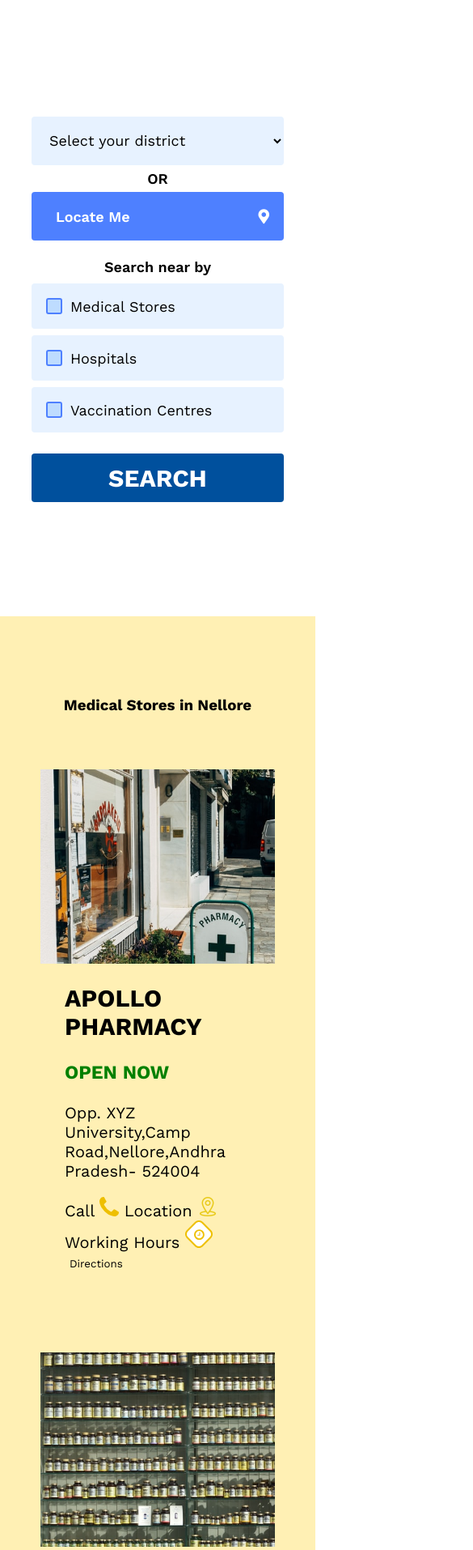
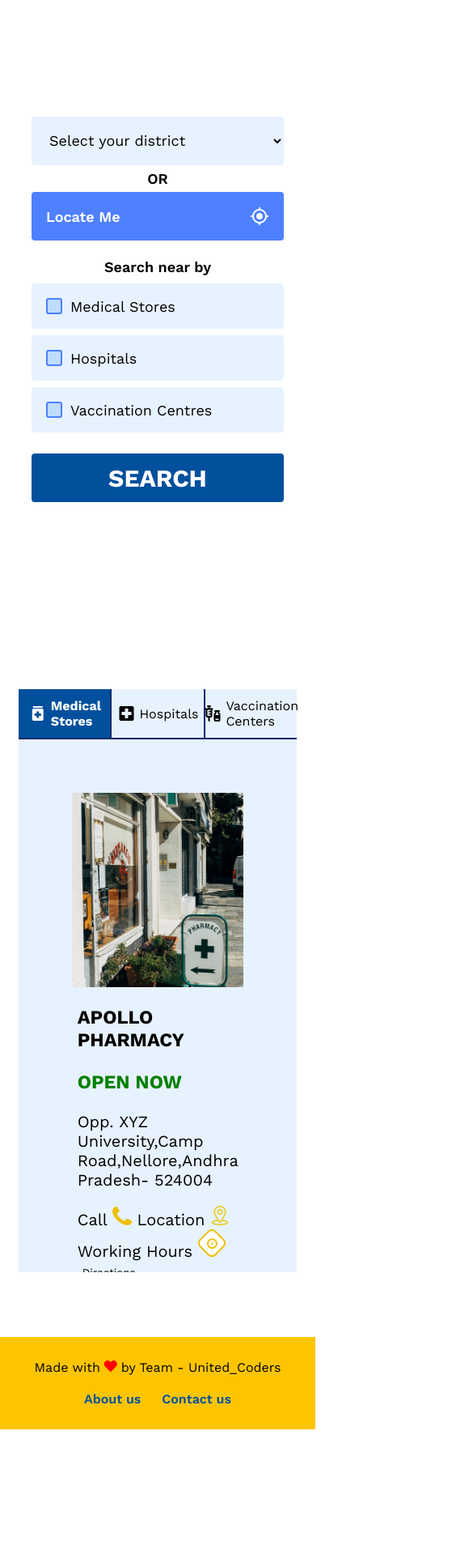
Before and after one commit to HanumaUkkadapu/covid-helpdesk-app, a plain HTML site: page index.html in a window 390 px wide. Shown: the part 83-1997 px from the top of the page at 81% size, 585 px wide, since content can reach past the window. After the commit the page ends 1848 px from the top, so only its background shows below. Drawn offline with nearby package versions, Linux system fonts and the light colour scheme.

Commit message:
Added Tab Layout & Custom Scrollbars

```diff
--- a/css/styles.css
+++ b/css/styles.css
@@ -13,6 +13,18 @@
 }
 * {
     box-sizing: border-box;
+    /*****/
+    scrollbar-width: thin;/*8px*/
+    scrollbar-color: var(--blue-crayola) var(--alicia-blue);
+}
+*::-webkit-scrollbar{
+    width: 8px;
+}
+*::-webkit-scrollbar-track{
+    background-color: var(--alicia-blue);
+}
+*::-webkit-scrollbar-thumb{
+    background-color: var(--blue-crayola);
 }
 .flex-cc {
     display: flex;
@@ -117,7 +129,7 @@
 nav ul li a {
     --acc-clr: var(--usafa-blue);
     padding: 6px 10px;
-    font-weight: bold;
+    font-weight: 600;
     color: var(--acc-clr);
     border: 2px solid transparent;
     transition: background 100ms ease-in-out;
@@ -133,6 +145,9 @@
 nav ul li a:focus {
     outline: none;
     border-color: var(--acc-clr);
+}
+nav ul li a > *{
+    margin-left: 4px;
 }
 
 /*** Menu Button ***/
@@ -181,8 +196,8 @@
     transform: translateX(-14px) translateY(-14px) rotate(-45deg);
 }
 
-section {
-    padding-top: 80px;
+body > section {
+    padding: 80px 0 0 0;
 }
 
 /*** Hanuma **********************/
@@ -214,15 +229,12 @@
     background: var(--alicia-blue);
 }
 #searchSection button {
-    transition: filter 80ms ease-in-out;
-}
-#searchSection button:hover {
-    filter: brightness(1.24);
+    transition: background-color 20ms ease-in-out;
 }
 #selectWrapper {
     align-items: center;
 }
-#selectWrapper span,
+#selectWrapper > span,
 #typeChkWrapper span {
     margin: 0 12px;
     font-weight: 600;
@@ -236,10 +248,19 @@
 }
 #locateMeBtn {
     color: white;
-    background: var(--blue-crayola);
+    background-color: var(--blue-crayola);
     font-weight: 600;
     justify-content: space-between;
     align-items: center;
+}
+#locateMeBtn:hover{
+    background-color: #7199ff;
+}
+#locateMeBtn:focus {
+    border-color: var(--royal-blue-dark);
+}
+#locateMeBtn:active {
+    background-color: var(--usafa-blue);
 }
 
 #typeChkWrapper {
@@ -299,31 +320,96 @@
     background: var(--blue-crayola);
 }
 
-#locateMeBtn:focus {
-    border-color: var(--royal-blue-dark);
-}
-#locateMeBtn:active {
-    background: var(--usafa-blue);
-}
-
 #searchBtn {
     color: white;
-    background: var(--usafa-blue);
+    background-color: var(--usafa-blue);
     font-size: 30px;
     font-weight: 700;
+}
+#searchBtn:hover{
+    background-color: #3373b1;
 }
 #searchBtn:focus {
     border-color: var(--rich-black);
 }
 #searchBtn:active {
+    background-color: var(--royal-blue-dark);
+}
+
+/*** Tab Menu ********************/
+
+#resultSection{
+    margin: 0 6vw;
+    padding-top: 0;
+    overflow: hidden;
+}
+#resultSection > *{
+    align-self: stretch;
+}
+.tabBtnWrapper{
+    margin: 0 6vw;
+    padding-top: 90px;
+}
+.tabBtnWrapper div{
+    width: 100%;
     background: var(--royal-blue-dark);
 }
+.tabBtn{
+    user-select: none;
+    width: 33%;
+    height: 60px;
+    padding: 6px 24px;
+    margin: 0 1px;
+    margin-bottom: 2px;
+    color: black;
+    background-color: var(--alicia-blue);
+    font-size: 18px;
+
+    flex: 2 1 auto;
+    align-items: center;
+}
+.tabBtn:first-child{
+    margin-left: 0;
+}
+.tabBtn:last-child{
+    margin-right: 0;
+}
+.tabBtn.active{
+    color: white;
+    background-color: var(--usafa-blue);
+    font-weight: bold;
+}
+
+.tabBtn input{
+    display: none;
+}
+
+.tabBtn .material-icons, .tabBtn i{
+    margin-right: 4px;
+}
+
+.tabContentWrapper{
+    height: 78vh;
+    width: calc( 3 * 94vw );
+    background-color: var(--alicia-blue);
+    border: none;
+    overflow: hidden;
+    justify-content: flex-start;
+}
+.tabContentWrapper > section{
+    height: 100%;
+    width: 88vw;
+    padding: 16px;
+    overflow-y: scroll;
+    justify-content: flex-start;
+    align-items: center;;
+}
+
 
 /*** Gayatri *********************/
 
 #medStoreTabContainer.col {
     align-items: stretch;
-    background: var(--med-champagne);
 }
 .medcontainer {
     display: flex;
@@ -371,12 +457,6 @@
 
 /*** Siva ************************/
 
-/* Normal */
-.container {
-    width: 90%;
-    margin: 0px auto;
-}
-/* Normal */
 
 /* head_title */
 .Hsptl_list_name {
@@ -390,7 +470,6 @@
 
 /* Total Hospitals */
 .total_hospitals_list {
-    width: 100%;
     border-collapse: collapse;
 }
 .total_hospitals_list td,
@@ -425,17 +504,6 @@
 
 /*** Basha ***********************/
 
-#vaccCentreTabContainer .total_Vaccination_list {
-    width: 100%;
-    border-collapse: collapse;
-    padding: 12px 15px;
-    border: 1px solid #ddd;
-    text-align: center;
-    font-size: 16px;
-}
-#vaccCentreTabContainer .total_Vaccination_list label {
-    color: #4e80ff;
-}
 
 /*** check-box****/
 .dbgOuter {
@@ -462,9 +530,8 @@
     margin-right: 8.0px;
 }
 
-#vaccCentreTabContainer button {
+.dbgOuter button {
     color: white;
-    background-color: white;
     height: 100%;
     margin-left: 8px;
     padding: 8px 12px;
@@ -525,12 +592,9 @@
 
 footer.col{
     padding: 20px;
-    margin-top: 24px;
+    margin-top: 80px;
     background-color: var(--mikado-yellow);
     align-items: center;
-}
-#footerNav ul{
-    margin: 0;
 }
 footer div span{
     margin: 8px 0;
@@ -540,10 +604,43 @@
     margin: 0 5px;
 }
 
+#footerNav ul{
+    margin: 0;
+    margin-left: 16px;
+}
+#footerNav ul li{
+    margin: 0 1px;
+}
+
+
 
 /*** Media Queries ***************************************/
 
-@media (max-width: 768px) {
+@media (max-width: 768px){
+
+    .tabBtn{
+        font-size: 16px;
+    }
+
+
+    /* siva */
+    .total_hospitals_list td,
+    .total_hospitals_list th {
+        padding: 8px 10px;
+        border: 1px solid #ddd;
+        text-align: center;
+        font-size: 12px;
+    }
+    .frm_p {
+        padding: 0px;
+        font-size: 14px;
+    }
+    /* siva */
+}
+
+
+@media (max-width: 600px) {
+
     #nav_el {
         --w: 100vw;
         --h: 100vh;
@@ -575,29 +672,25 @@
     }
     #nav_el ul li a {
         padding: min(4vh, 30px);
-        font-size: 30px;
+        font-size: 24px;
         justify-content: center;
     }
     #menu {
         display: flex;
     }
-    /* siva */
-    .container {
-        width: 100%;
-        margin: 0px auto;
+
+    footer > div.flex-cc{
+        flex-flow: column nowrap;
+        align-items: center;
     }
-    .total_hospitals_list td,
-    .total_hospitals_list th {
-        padding: 8px 10px;
-        border: 1px solid #ddd;
-        text-align: center;
-        font-size: 12px;
+    footer div span{
+        font-size: 16px;
     }
-    .frm_p {
-        padding: 0px;
-        font-size: 14px;
+    #footerNav ul{
+        margin: 0;
+        margin-top: 4px;
     }
-    /* siva */
+
 }
 
 /*** Hanuma **********************/
--- a/index.html
+++ b/index.html
@@ -9,6 +9,9 @@
 
     <link rel="stylesheet" href="https://use.fontawesome.com/releases/v5.8.1/css/all.css"
         integrity="sha384-50oBUHEmvpQ+1lW4y57PTFmhCaXp0ML5d60M1M7uH2+nqUivzIebhndOJK28anvf" crossorigin="anonymous">
+    <link href="https://fonts.googleapis.com/icon?family=Material+Icons"
+      rel="stylesheet">
+
 
     <link rel="shortcut icon" href="img/favicon.webp" type="image/x-icon">
     <link rel="stylesheet" href="css/styles.css">
@@ -39,19 +42,22 @@
         <nav id="nav_el" class="flex-cc">
             <ul class="flex-cc noBullets">
                 <li>
-                    <a href="precautions.html">Precautions</a>
+                    <a href="precautions.html">
+                        Precautions
+                        <span class="material-icons">open_in_new</span>
+                    </a>
                 </li>
                 <li>
-                    <a href="#searchSection">Search</a>
+                    <a href="#searchSection">
+                        Search
+                        <span class="material-icons">search</span>
+                    </a>
                 </li>
                 <li>
-                    <a href="#medStoreTabContainer">Med. Stores</a>
-                </li>
-                <li>
-                    <a href="#hospitalTabContainer">Hospitals</a>
-                </li>
-                <li>
-                    <a href="#vaccCentreTabContainer">Vacc. Centers</a>
+                    <a href="#resTabWrapper">
+                        Results
+                        <span class="material-icons">list_alt</span>
+                    </a>
                 </li>
             </ul>
         </nav>
@@ -79,7 +85,7 @@
             <span class="flex-cc">OR</span>
             <button id="locateMeBtn" class="flex-cc">
                 <span>Locate Me</span>
-                <i class="fas fa-map-marker-alt"></i>
+                <span class="material-icons">my_location</span>
             </button>
         </div>
         <div class="flex-cc col" id="typeChkWrapper">
@@ -102,10 +108,38 @@
         <button id="searchBtn">SEARCH</button>
     </section>
 
+    <div id="resTabWrapper" class="tabBtnWrapper flex-cc">
+
+        <div class="flex-cc">
+            <label class="tabBtn flex-cc active" data-targetelem="medStoreTabContainer" >
+                <input type="checkbox">
+                <!-- <i class="fas fa-prescription-bottle"></i> -->
+                <!-- <i class="fas fa-prescription-bottle-alt icon"></i> -->
+                <span class="material-icons">medication</span>
+                Medical Stores
+            </label>
+            <label class="tabBtn flex-cc" data-targetelem="hospitalTabContainer" >
+                <input type="checkbox">
+                <span class="material-icons icon">local_hospital</span>
+                Hospitals
+            </label>
+            <label class="tabBtn flex-cc" data-targetelem="vaccCentreTabContainer" >
+                <input type="checkbox">
+                <span class="material-icons icon">vaccines</span>
+                Vaccination Centers
+            </label>
+        </div>
+
+    </div>
+
+    <section id="resultSection" class="flex-cc col">
+
+
+        <div class="tabContentWrapper flex-cc">
+
             <!------------- Gayatri ---------------->
-
-    <section class="flex-cc col" id="medStoreTabContainer">
-        <h3 class="medStoreHead">Medical Stores in <span>Nellore</span></h3>
+            <section id="medStoreTabContainer" class="flex-cc col">
+                <div class="medStoreWrapper">
                     <div class="medcontainer">
                         <div class="storecontainerL">
                             <img src="img/pharmacy.jpg" alt="">
@@ -182,18 +216,15 @@
                             </div>
                         </div>
                     </div>
+                </div>
                 <div class="text-center btn-wrapper">
                     <button class="btn btn-secondary">View More</button>
                 </div>
             </section>
 
             <!------------- Siva ------------------->
-    <!-- Total Hospitals  -->
-    <section id="hospitalTabContainer">
-        <div class="container">
-            <h3 class="Hsptl_list_name">
-                <u>Hospitals in - <label>Visakhapatnam</label></u>
-            </h3>
+            <section id="hospitalTabContainer" class="flex-cc col">
+
                 <table class="total_hospitals_list">
                     <thead>
                         <th>Total Hospitals</th>
@@ -345,20 +376,12 @@
                         </tr>
                     </tbody>
                 </table>
-        </div>
+
             </section>
-    <!-- Hospital availability list  -->
-
-    <!------------- Siva ------------------->
 
             <!------------- Basha ------------------>
+            <section id="vaccCentreTabContainer" class="flex-cc col">
 
-    <!---vaccination cen------->
-    <section id="vaccCentreTabContainer" class="flex-cc col">
-        <div class="container flex-cc col">
-            <h3 class="total_Vaccination_list">
-                <u>VACCINATION CENTERS -<label>KURNOOL</label></u>
-            </h3>
                 <div class="dbgOuter flex-cc">
                     <label class="dbgCont">
                         <input type="checkbox" class="dbgCheck" />
@@ -384,7 +407,7 @@
                         <input type="checkbox" class="dbgCheck" />
                         Free
                     </label>
-                <button type="button">Filter</button>
+                    <button>Filter</button>
                 </div>
                 <p><strong style="color:red">NOTE:</strong>The slots availability data displayed in the pincode or district
                     search is provided by the state govt and private hospitals. The total availability slots includes Dose-1
@@ -473,6 +496,9 @@
 
                     </tr>
                 </table>
+
+            </section>
+
         </div>
     </section>
 
@@ -484,11 +510,11 @@
                     <li>
                         <a href="#">About us</a>
                     </li>
+                    <li>
+                        <a href="#">Contact us</a>
+                    </li>
                 </ul>
             </nav>
-        </div>
-        <div class="flex-cc" >
-            <span class="flex-cc">Important Contacts:</span>
         </div>
     </footer>
 
--- a/js/script.js
+++ b/js/script.js
@@ -1,20 +1,21 @@
-let root, body, menuBtn, navEl, navLinks;
+let root, body, menuBtn, navEl, navLinks, tabBtns;
 
 window.addEventListener("DOMContentLoaded", () => {
-	init();
+    init();
 });
 
-function init(){
+function init() {
     root = document.documentElement;
-	body = document.body;
-    menuBtn = document.getElementById('menu');
-    navEl = document.getElementById('nav_el');
+    body = document.body;
+    menuBtn = document.getElementById("menu");
+    navEl = document.getElementById("nav_el");
     navLinks = document.querySelectorAll("#nav_el a");
+    tabBtns = document.querySelectorAll(".tabBtn");
 
-    menuBtn.addEventListener('click', () => {
+    menuBtn.addEventListener("click", () => {
         menuBtn.classList.toggle("open");
-        navEl.classList.toggle('open');
-		body.classList.toggle("menu-open");
+        navEl.classList.toggle("open");
+        body.classList.toggle("menu-open");
     });
 
     navLinks.forEach((el) => {
@@ -23,4 +24,25 @@
         });
     });
 
+    tabBtns.forEach((btn) => {
+        btn.addEventListener("click", (e) => {
+            e.preventDefault();
+            tabBtns.forEach((btnIn) => {
+                if (btnIn.classList.contains("active"))
+                    btnIn.classList.remove("active");
+            });
+            console.log(btn.children[0].value);
+            //console.log(typeof e.target.dataset.targetelem);
+            let targetElem = document.getElementById(
+                btn.dataset.targetelem
+            );
+            targetElem.scrollIntoView({
+                behavior: "smooth",
+                block: "nearest",
+                inline: "start",
+            });
+            btn.classList.toggle("active");
+        });
+    });
+
 }
```
Lines whose indentation alone changed are shown as unchanged.
